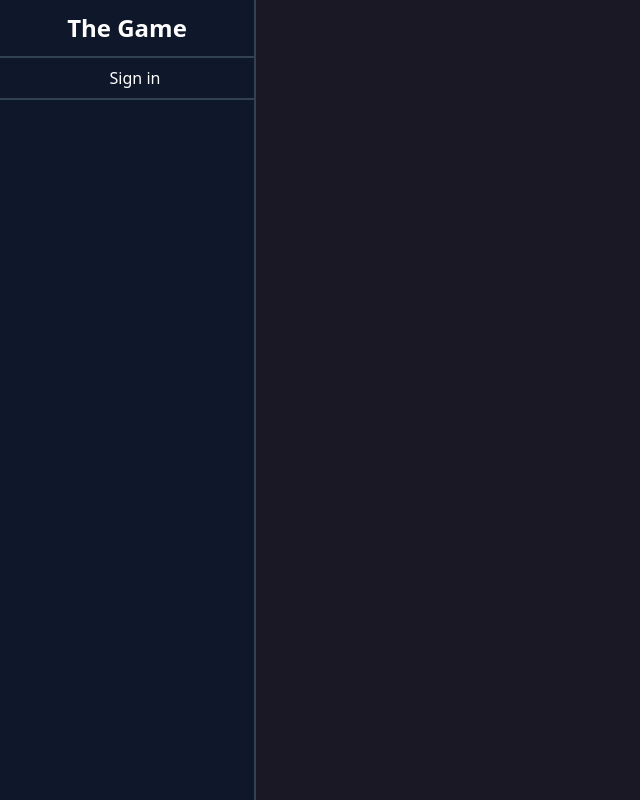
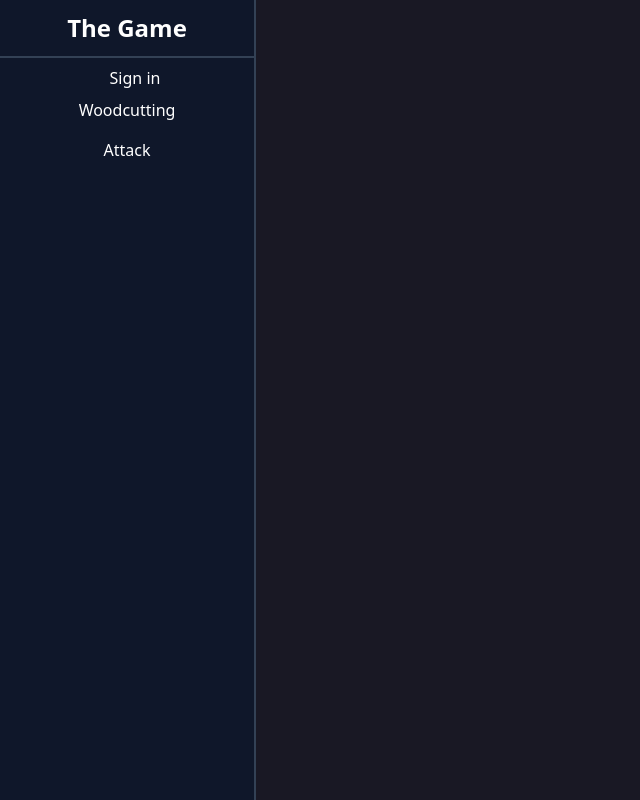
Before and after one commit to Sevario/the-game, a Next.js app: page / in a window 1280 px wide. Shown: the whole page, without its empty margins (0-640 px from the left). Built offline with nearby package versions, Linux system fonts and the light colour scheme; no server answers.

Commit message:
Json fix

```diff
--- a/public/skills.json
+++ b/public/skills.json
@@ -1,18 +1,18 @@
 {
-    "skills": {
-        "Woodcutting": {
+    "skills": [
+        {
             "name": "Woodcutting",
             "description": "Skill 1 description",
             "level": 1,
             "xp": 0,
             "xpToNextLevelFormula": "100 * level"
         },
-        "Attack": {
+        {
             "name": "Attack",
             "description": "Skill 1 description",
             "level": 1,
             "xp": 0,
             "xpToNextLevelFormula": "100 * level"
         }
-    }
+    ]
 }
--- a/src/pages/components/elements/Sidebar/Nav/MainNav.jsx
+++ b/src/pages/components/elements/Sidebar/Nav/MainNav.jsx
@@ -3,7 +3,7 @@ import NavSkill from "./NavSkill.jsx";
 
 const MainNav = () => {
     return (
-        <div className=" flex flex-col items-center gap-4">
+        <div className="flex flex-col items-center gap-4">
                 <NavSkill />
         </div>
     );
--- a/src/pages/components/elements/Sidebar/Nav/NavSkill.jsx
+++ b/src/pages/components/elements/Sidebar/Nav/NavSkill.jsx
@@ -5,7 +5,7 @@ import {
     useQueryClient,
     QueryClient,
     QueryClientProvider,
-  } from '@tanstack/react-query'
+} from '@tanstack/react-query'
 
 
 const NavSkill = () => {
@@ -14,20 +14,29 @@ const NavSkill = () => {
 
     const fetchSkills = async () => {
         const res = await fetch('skills.json');
-        console.log(res)
         return res.json();
     };
 
-    const { data, error, isLoading } = useQuery(['skills'], fetchSkills, {
-        staleTime: Infinity,
-        enabled: false,
-    });
+    const { isLoading, isError, data, error } = useQuery({
+        queryKey: ['skills'],
+        queryFn: fetchSkills,
+    })
 
+    if (isLoading) {
+        return <span>Loading...</span>
+    }
+
+    if (isError) {
+        return <span>Error: {error.message}</span>
+    }
+    console.log()
 
     return (
-        <div className="border-t-2 border-slate-700 w-full flex flex-col items-center justify-center gap-4">
-            {/* loop through skillList object */}
-
+        // loop through data and return a button for each skill
+        <div className="flex flex-col items-center justify-center gap-4">
+            {data.skills.map((skill) => (
+                <button className="text-white no-underline transition hover:bg-white/20" key={skill.name}>{skill.name}</button>
+            ))}
         </div>
     );
 };
```
